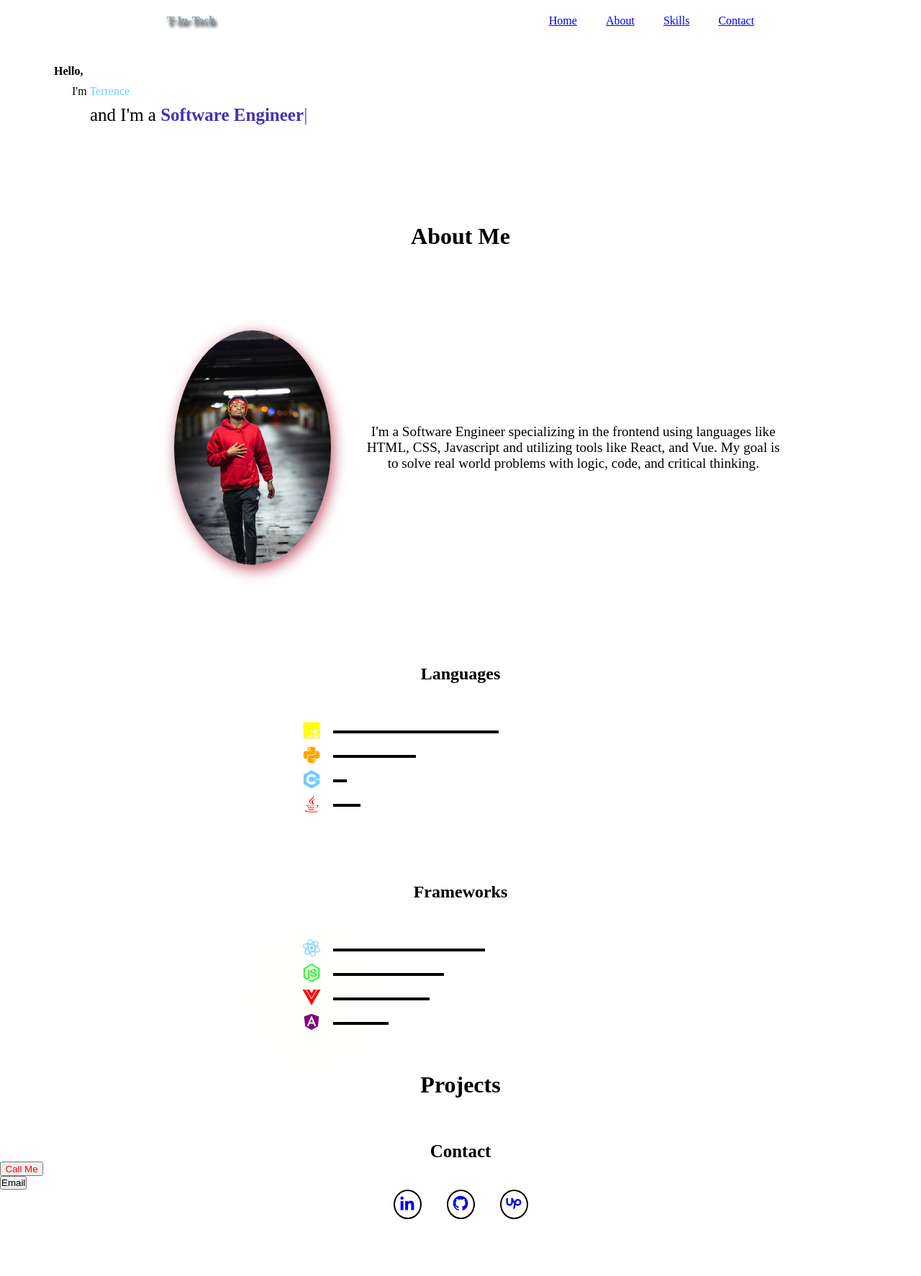
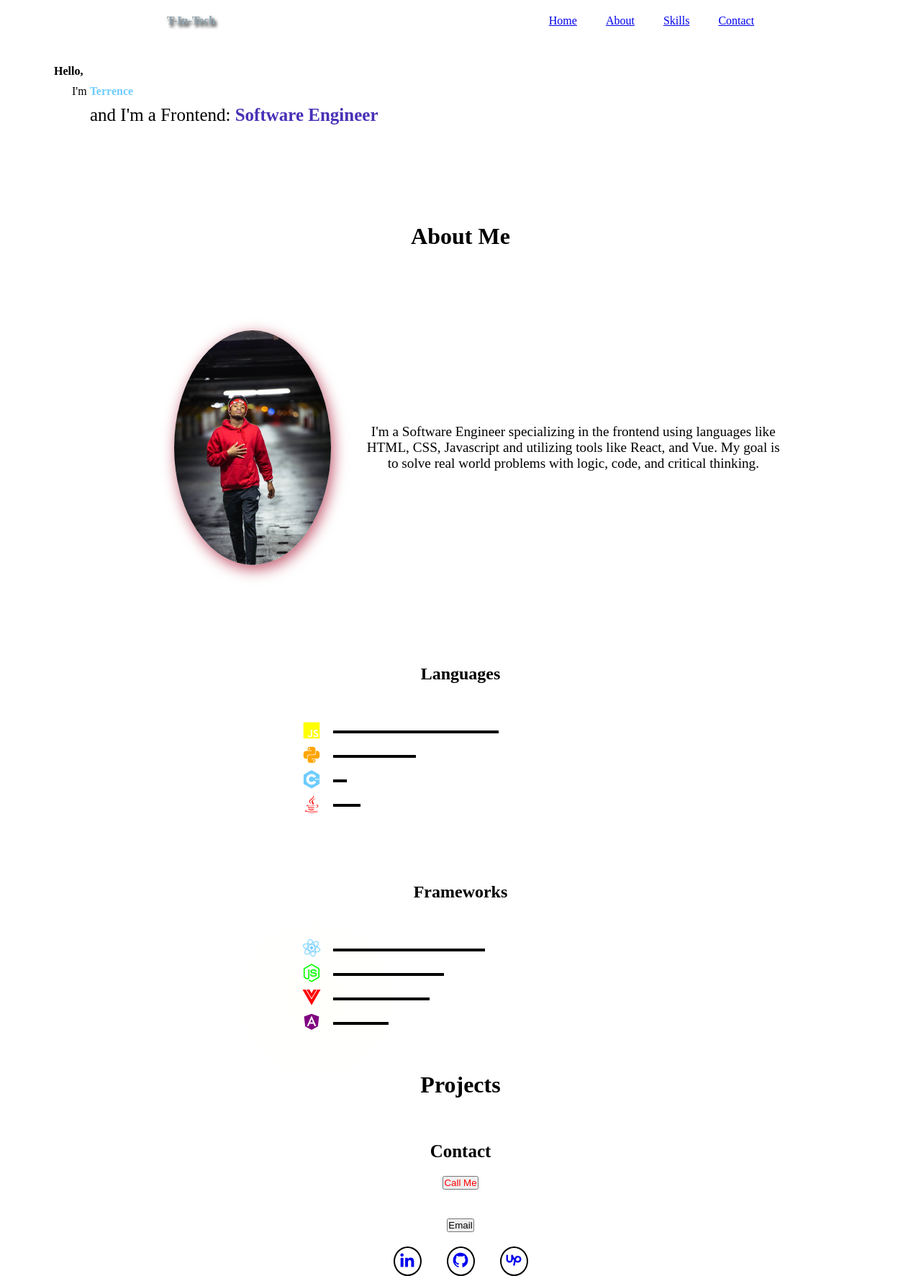
Before and after one commit to T-In-Tech-GH/Webfolio, a React (Vite) app: page / in a window 1280 px wide. Shown: the whole page at 72% size. Before the commit the page ends 1694 px from the top, so only its background shows below. Built offline with nearby package versions, Linux system fonts and the light colour scheme.

Commit message:
minor updates

```diff
--- a/components/Contact.jsx
+++ b/components/Contact.jsx
@@ -16,12 +16,14 @@ return (
     <>
     <h1 className="contactName">Contact</h1>
      <div className="grid-item logoContainer">
+        <div className="comBtns">
     <a href="tel:18645908123">
         <button className="grid-item callButton">Call Me</button>
         </a>
     <a href="mailto: Terrencew867@gmail.com">
         <button className="grid-item emailBtn">Email</button>
         </a>
+        </div>
    <ul className="grid-item linkLogo">
      {links.map((icon, index) => (
         <li className="grid-item iconName" key={index}>
--- a/components/Hero.jsx
+++ b/components/Hero.jsx
@@ -4,7 +4,7 @@ import "../styles/Hero.css";
 
 const Hero = () => {
 
-const roles = ["Software Engineer"];
+const roles = ["Software Engineer", "Software Developer"];
 
 return (
     <>
@@ -12,7 +12,7 @@ return (
     <div className="container1">
     <h4 className="greeting">Hello,</h4>
     <p className="introduction">I'm <span className="mySpan">Terrence</span></p>
-    <p className="role">and I'm a <span className="role2">{roles}<span className="blinker">|</span></span></p>
+    <p className="role">and I'm a <span className="blinker">Frontend:</span> <span className="role2">{roles[0]}</span></p>
     </div>
     </div>
     </>
--- a/styles/Contact.css
+++ b/styles/Contact.css
@@ -7,12 +7,20 @@
 .callButton {
     color: red;
     text-align: center;
-    min-width: 60px;
-    min-height: 20px;
+
 }
 
 .logoContainer {
     display: grid;
+}
+
+.comBtns {
+    display: flex;
+    flex-direction: column;
+    text-align: center;
+    justify-content: center;
+    gap: 40px;
+    margin: 20px 20px;
 }
 
 .linkLogo {
--- a/styles/Hero.css
+++ b/styles/Hero.css
@@ -26,6 +26,7 @@
 
 .mySpan {
     color: #6eccff;
+    font-weight: bold;
 }
 
 .role {
@@ -41,7 +42,7 @@
 }
 
 .blinker {
-    animation: blinking 1s infinite;
+
 }
 
 @keyframes glowingText {
```
